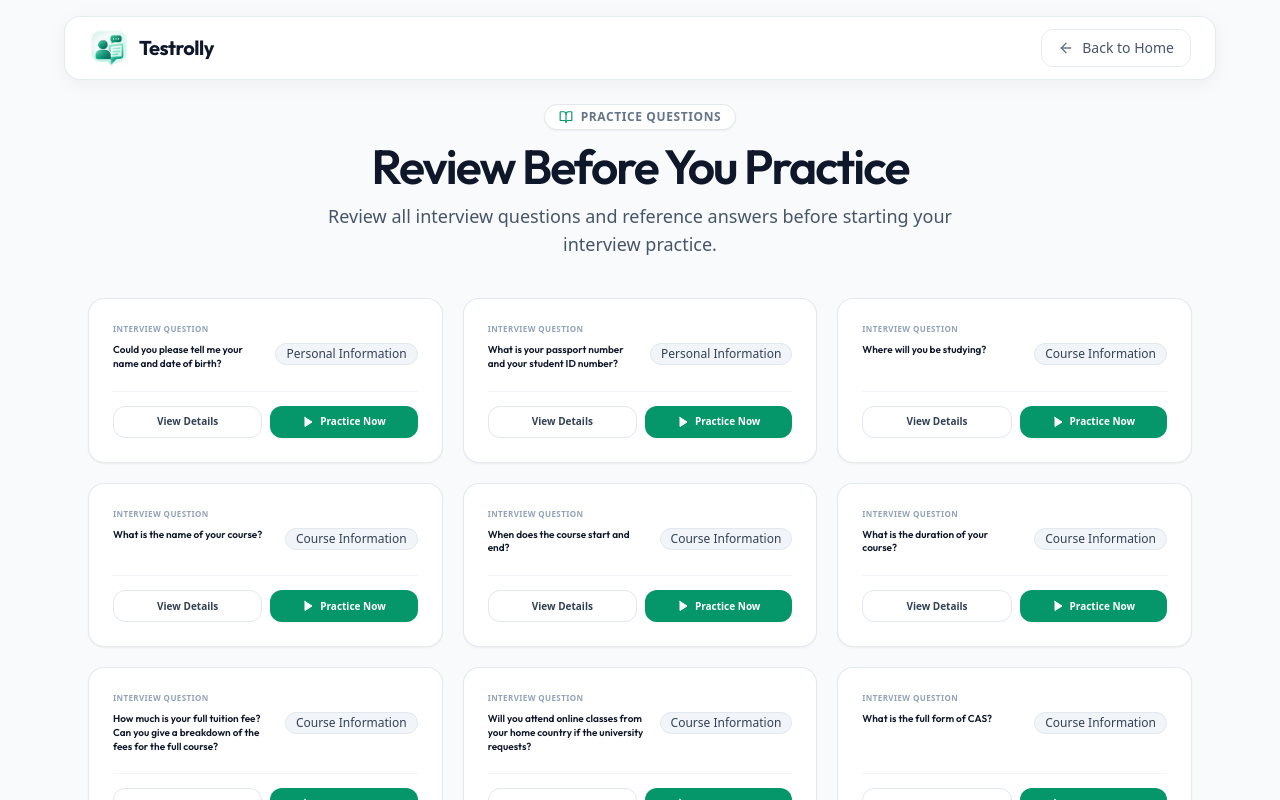
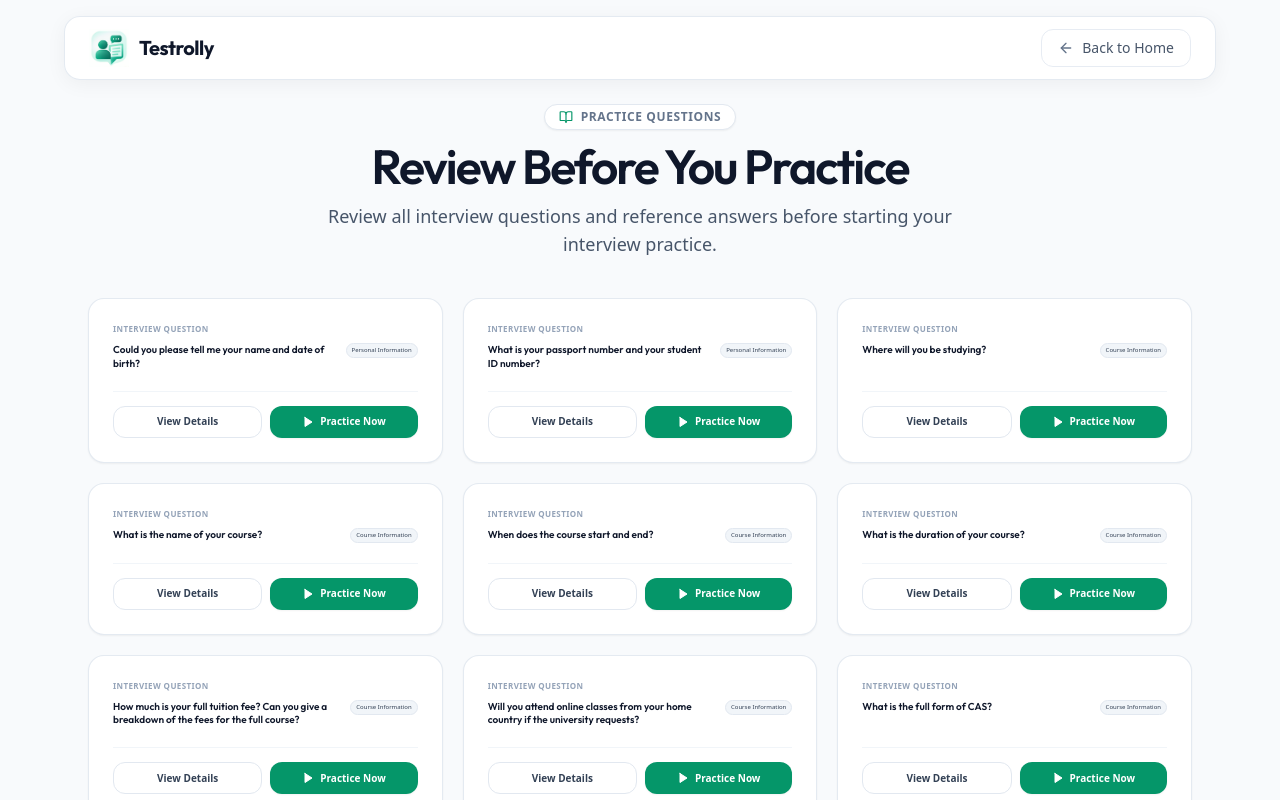
Before and after one commit to UtshadasCSE/testrolly, a React (Vite) app: page / in a window 1280 px wide. Both pictures are taken after a click on the button "Practice More". Shown: the top 800 px of the page. Built offline with nearby package versions, Linux system fonts and the light colour scheme.

Commit message:
style: reduce practice card badge font size to 6px

```diff
--- a/src/pages/Practice.tsx
+++ b/src/pages/Practice.tsx
@@ -127,7 +127,7 @@ export const Practice: React.FC<PracticeProps> = ({ onNavigateHome, onPracticeQu
                   <h3 className="text-[10px] font-semibold text-slate-900 leading-snug font-heading">
                     {q.question}
                   </h3>
-                  <span className={`inline-flex items-center px-2.5 py-0.5 rounded-full text-xs font-medium border shrink-0 ${getDifficultyBadge(q.difficulty)}`}>
+                  <span className={`inline-flex items-center px-[5px] py-[2px] rounded-full text-[6px] font-medium border shrink-0 ${getDifficultyBadge(q.difficulty)}`}>
                     {q.difficulty}
                   </span>
                 </div>
```
